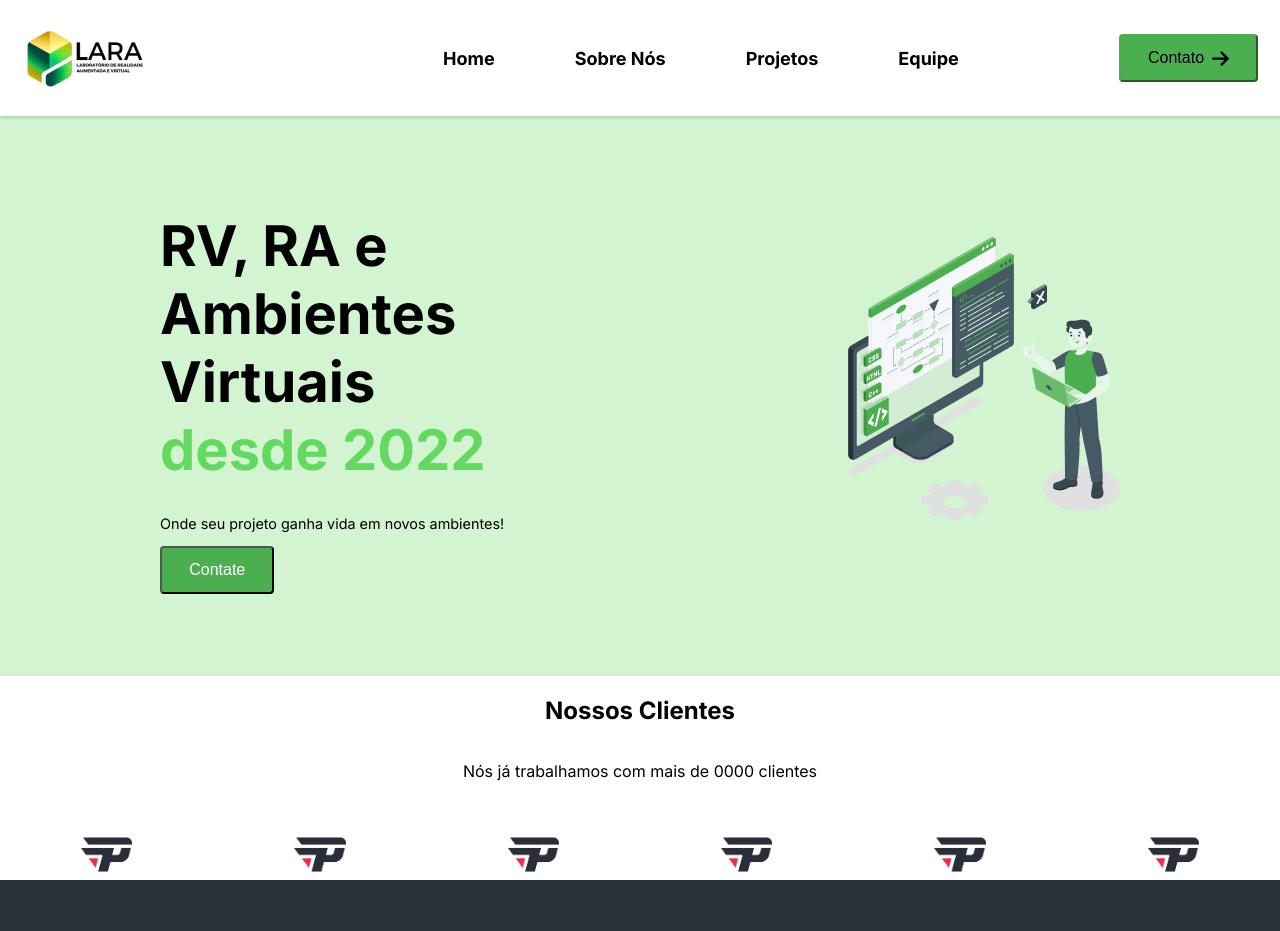
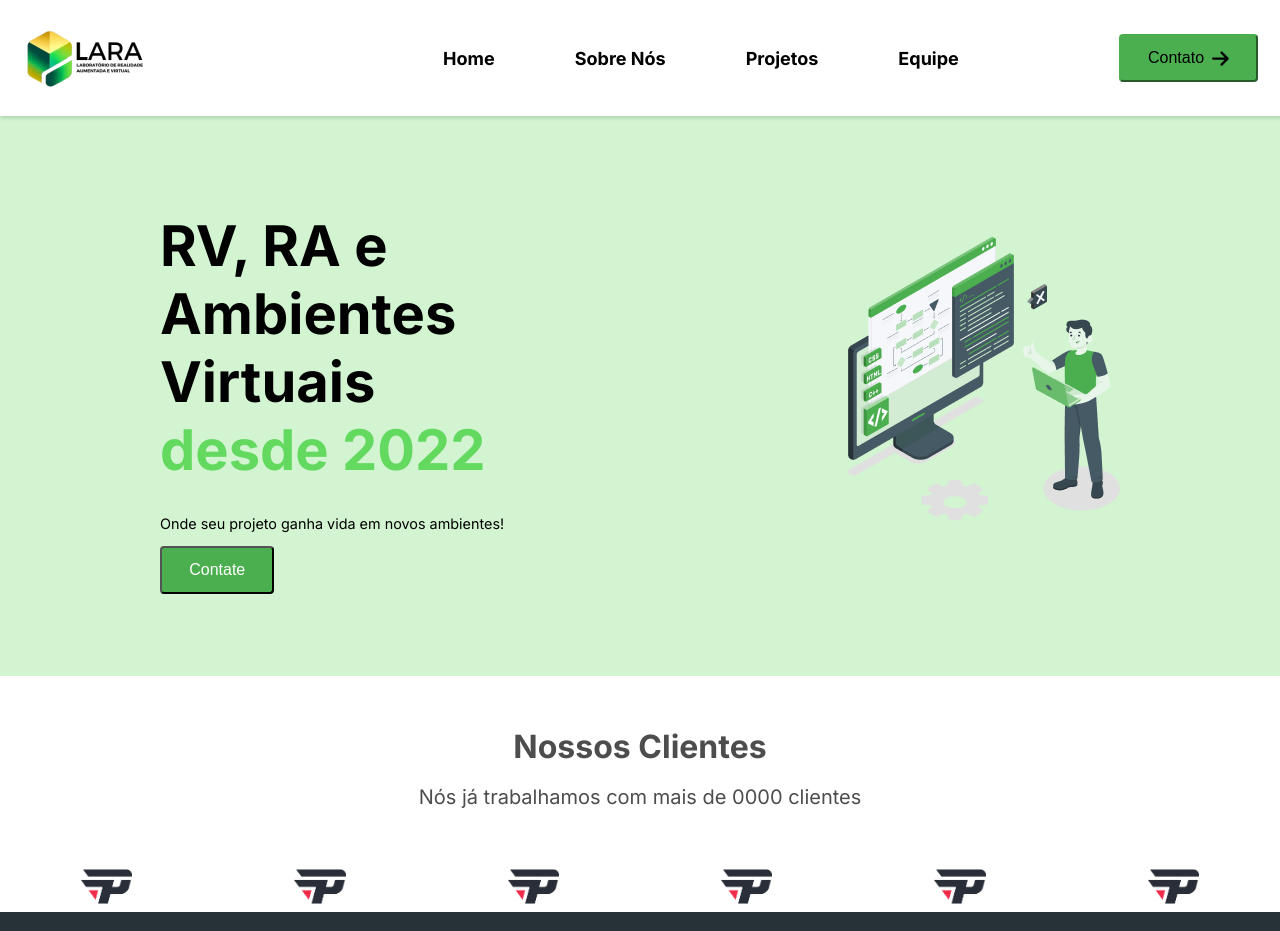
Before and after one commit to AdielSM/Lara-Page, a Next.js app: page / in a window 1280 px wide. Shown: the top 931 px of the page. Built offline with nearby package versions, Linux system fonts and the light colour scheme.

Commit message:
Lista de logos dos clientes

```diff
--- a/src/app/page.js
+++ b/src/app/page.js
@@ -25,8 +25,10 @@ export default function page() {
                 </div>
             </section>
             <section className={styles.our_clients}>
-                <h1>Nossos Clientes</h1>
-                <p>Nós já trabalhamos com mais de 0000 clientes</p>
+                <div className={styles.our_clients_title}>
+                    <h1>Nossos Clientes</h1>
+                    <p>Nós já trabalhamos com mais de 0000 clientes</p>
+                </div>
                 <div className={styles.clients_logo_list}>
                     <Image className={styles.logo_example} src={logo_example} alt="Logo do cliente 2"/>
                     <Image className={styles.logo_example} src={logo_example} alt="Logo do cliente 1"/>
--- a/src/style/home.module.css
+++ b/src/style/home.module.css
@@ -45,6 +45,23 @@
     display: flex;
     flex-direction: column;
     align-items: center;
+    margin-top: 24px;
+}
+
+.our_clients_title{
+    text-align: center;
+}
+
+.our_clients_title h1{
+    font-size: 32px;
+    color: #4D4D4D;
+}
+
+.our_clients_title p{
+    font-size: 20px;
+    font-weight: 400;
+    color: #4D4D4D;
+    margin-top: -7px;
 }
 
 .clients_logo_list{
```
